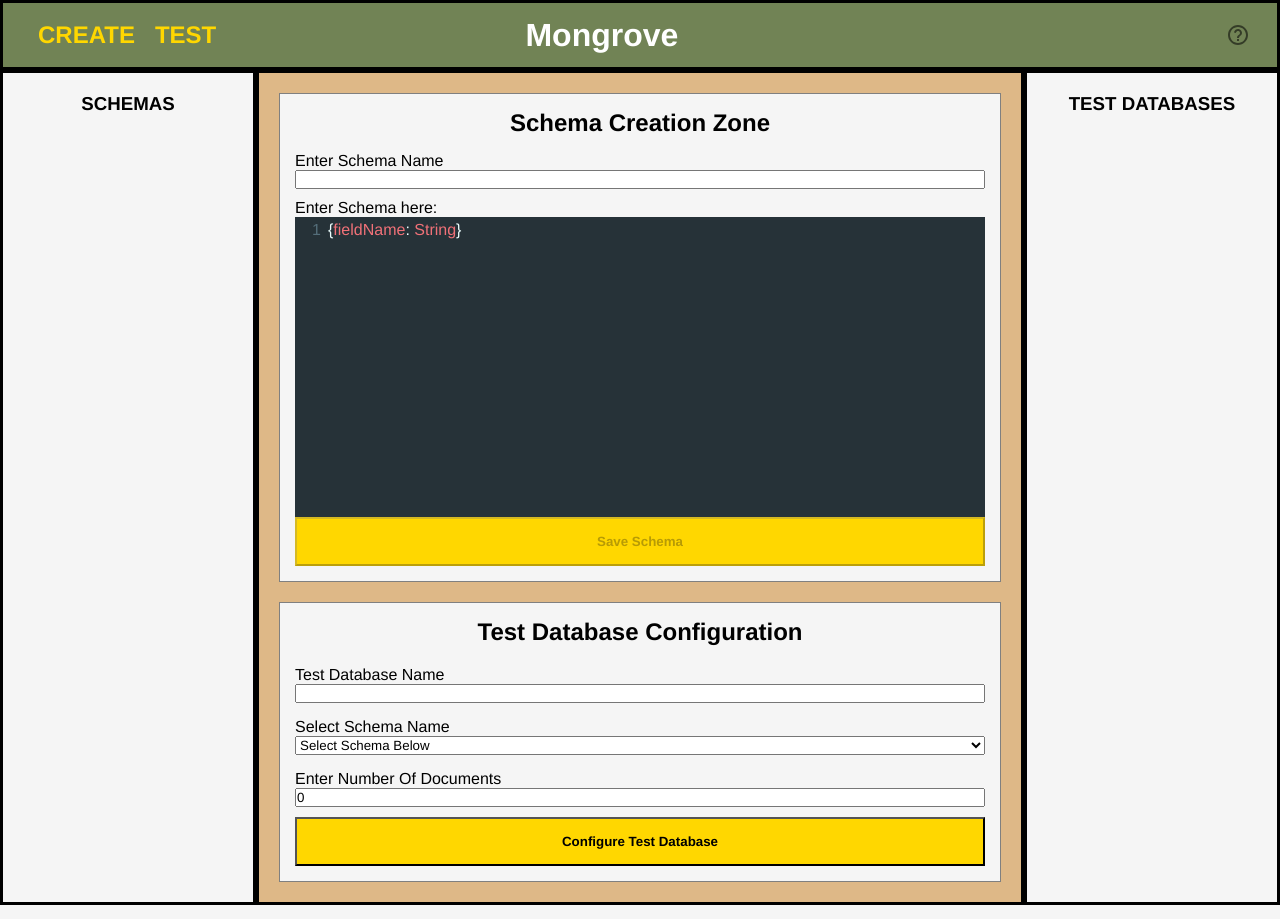
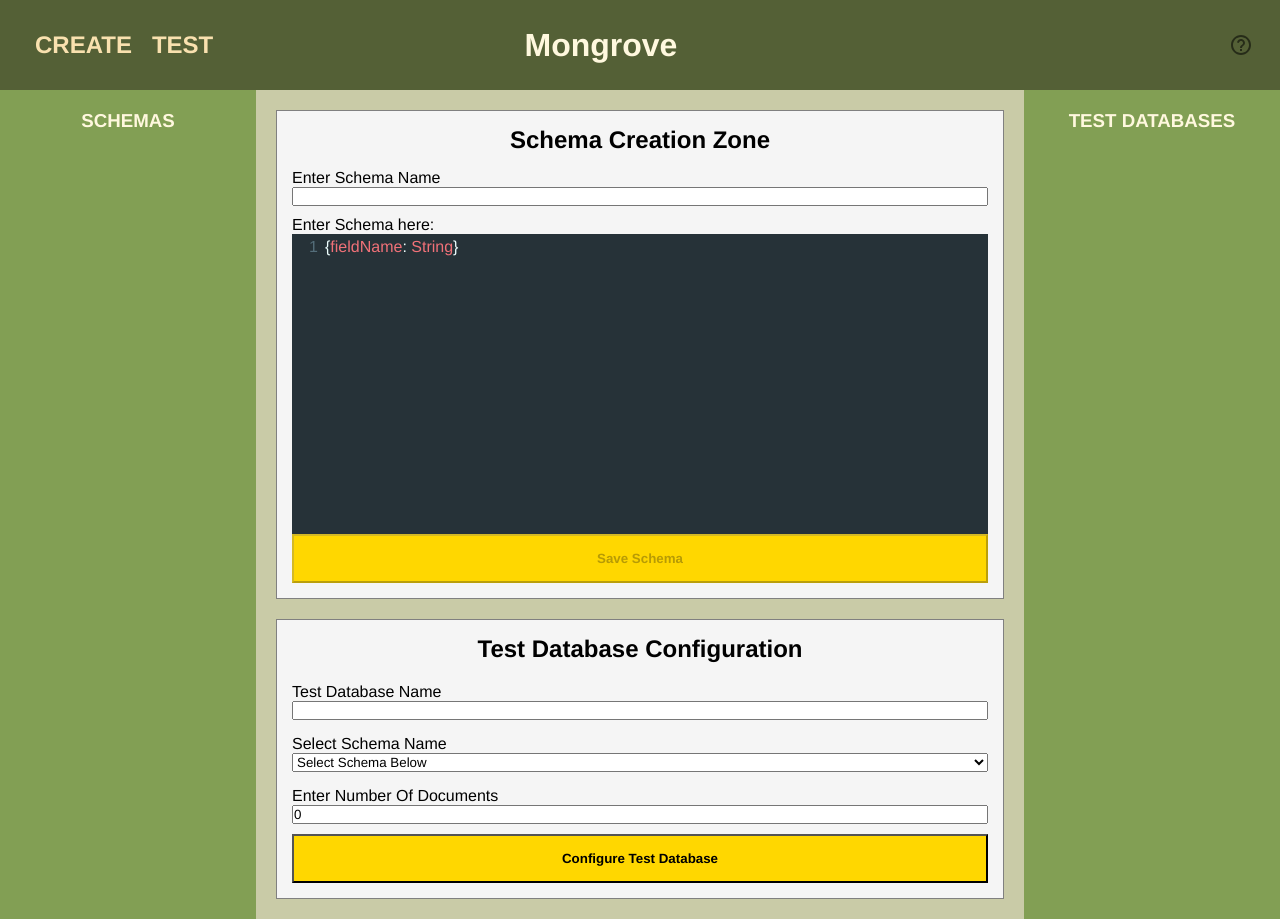
Before and after one commit to oslabs-beta/Mongrove, a React app: page / in a window 1280 px wide. Built offline with nearby package versions, Linux system fonts and the light colour scheme.

Commit message:
added styling for side panels and items

```diff
--- a/client/components/HelpModal.jsx
+++ b/client/components/HelpModal.jsx
@@ -1,6 +1,6 @@
 import React from 'react';
 import * as ReactDOM from 'react-dom';
-import '../stylesheets/styles.css';
+import '../stylesheets/styles.scss';
 //new browser window opens when navbar help button is clicked
 
 const HelpModal = () => {
--- a/client/stylesheets/_variables.scss
+++ b/client/stylesheets/_variables.scss
@@ -5,6 +5,10 @@ $light-beige:  #FFF8DE;
 
 // Panels
 $secondary-green: #829F54;
+
+// Items
+$light-orange: #FDBC70;
+$pale-orange: #F9E1AF;
 
 // Main Area bg
 $tertiary-green: #C9CBA7;
--- a/client/stylesheets/styles.scss
+++ b/client/stylesheets/styles.scss
@@ -15,10 +15,9 @@ body {
 #navbar {
   display: flex;
   align-items: center;
-  border-style: solid;
-  background-color: #718355;
-  /* color: white; */
-  height: 70px;
+  // border-style: solid;
+  background-color: $primary-green;
+  height: 90px;
   /* position: relative; */
 }
 
@@ -27,7 +26,7 @@ body {
   display: flex;
   justify-content: center;
   margin-left: 13%;
-  color: white;
+  color: $light-beige;
   /* position: absolute;
   top: 50%;
   left: 50%;
@@ -43,7 +42,7 @@ body {
 
 .navLink {
   margin-left: 20px;
-  color: gold;
+  color: $pale-orange;
   text-decoration: none;
 }
 
@@ -52,6 +51,7 @@ body {
   display: flex;
   justify-content: flex-end;
   margin-right: 15px;
+  color: $pale-orange;
 }
 
 #helpModal {
@@ -75,8 +75,8 @@ flex-direction: row;
 
 .mainAreaContainers {
   width: 60%;
-  border-style: solid;
-  background-color: burlywood;
+  // border-style: solid;
+  background-color: $tertiary-green;
 }
 
 .mainAreaComponents {
@@ -116,19 +116,22 @@ margin-bottom: 10px;
   flex-direction: column;
   /* align-items: center; */
   /* justify-content: space-around; */
-  border-style: solid;
+  // border-style: solid;
   width: 20%;
+  background-color: $secondary-green;
 }
 
 .sidePanel h3 {
   margin: 20px;
   text-align: center;
+  color: $light-beige;
 }
 
 .items {
-  border: solid 1px gray;
-  margin: 5px 15px;
+  margin: 10px 15px;
   padding: 5px;
+  background-color: $pale-orange;
+  border-radius: 9px;
 }
 
 .itemName {
@@ -138,7 +141,6 @@ margin-bottom: 10px;
 #schemaMainArea {
   display: flex;
   flex-direction: column;
-  border-style: solid;
   padding: 15px;
 }
 
@@ -175,13 +177,13 @@ margin-bottom: 10px;
 }
 
 .active {
-  color: blue;
-  box-shadow: cornflowerblue;
-  text-shadow: cornflowerblue;
+  background-color: $light-orange;
+  // filter: drop-shadow(0px 4px 4px rgba(0, 0, 0, 0.25));
+  // text-shadow: cornflowerblue;
 }
 
 .inactive {
-  color: purple
+  background-color: $pale-orange;
 }
 
 .queryMainArea {
@@ -219,7 +221,8 @@ h4 {
 }
 
 .resultItem {
-  border: solid;
+  border: solid 1px $primary-green;
+  border-radius: 5px;;
   padding: 10px;
   margin: 10px;
   width: 45%;
```
